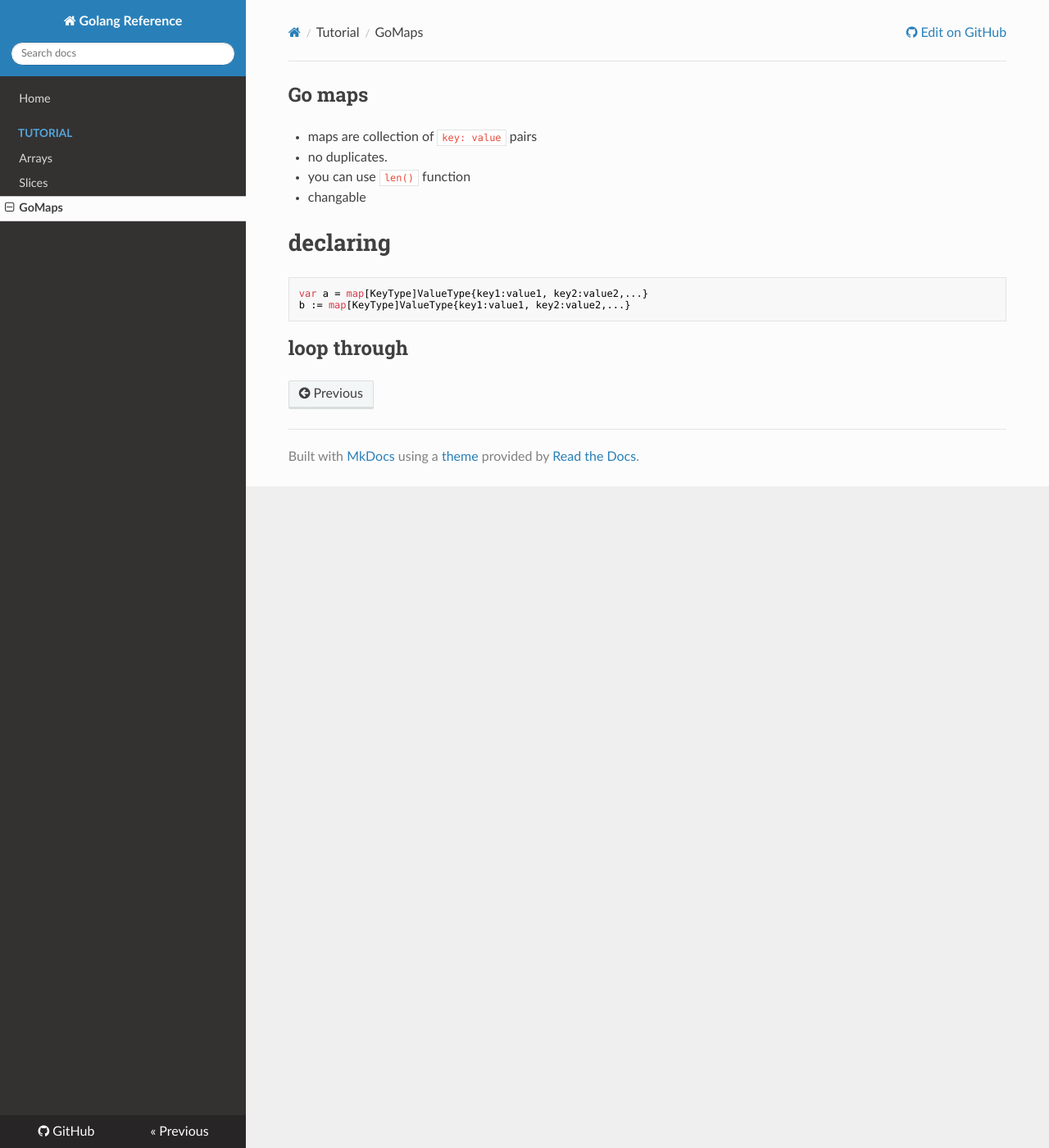
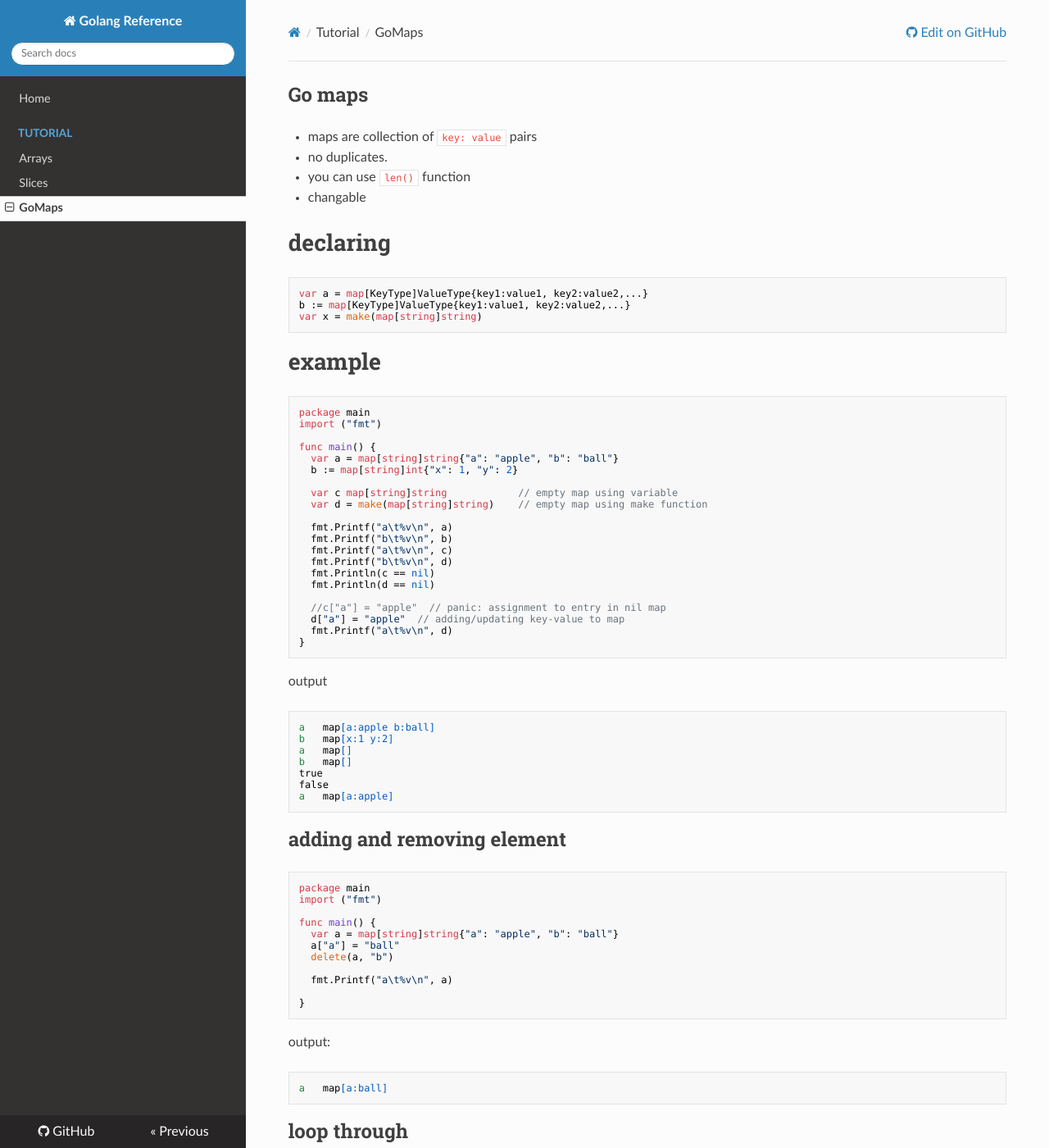
Before and after one commit to rmechi/go, an MkDocs documentation site: the page built from docs/go/maps.md, in a window 1280 px wide and 1400 px high. Shown: the whole window at 82% size. Built offline with MkDocs 1.6.1, drawn with Linux system fonts in a browser that asks for light colours; nearby versions of some CDN libraries; some of the changed text lies outside the part shown.

Commit message:
initial commit

````diff
--- a/docs/go/maps.md
+++ b/docs/go/maps.md
@@ -10,7 +10,73 @@
 ```
 var a = map[KeyType]ValueType{key1:value1, key2:value2,...}
 b := map[KeyType]ValueType{key1:value1, key2:value2,...}
+var x = make(map[string]string)
+```
+
+# example
+```
+package main
+import ("fmt")
+
+func main() {
+  var a = map[string]string{"a": "apple", "b": "ball"}
+  b := map[string]int{"x": 1, "y": 2}
+
+  var c map[string]string            // empty map using variable
+  var d = make(map[string]string)    // empty map using make function
+
+  fmt.Printf("a\t%v\n", a)
+  fmt.Printf("b\t%v\n", b)
+  fmt.Printf("a\t%v\n", c)
+  fmt.Printf("b\t%v\n", d)
+  fmt.Println(c == nil)
+  fmt.Println(d == nil)
+
+  //c["a"] = "apple"  // panic: assignment to entry in nil map
+  d["a"] = "apple"  // adding/updating key-value to map
+  fmt.Printf("a\t%v\n", d)
+}
+```
+
+output
+```
+a	map[a:apple b:ball]
+b	map[x:1 y:2]
+a	map[]
+b	map[]
+true
+false
+a	map[a:apple]
+```
+
+
+## adding and removing element
+```
+package main
+import ("fmt")
+
+func main() {
+  var a = map[string]string{"a": "apple", "b": "ball"}
+  a["a"] = "ball"
+  delete(a, "b")
+
+  fmt.Printf("a\t%v\n", a)
+
+}
+```
+output:
+```
+a	map[a:ball]
 ```
 
 
 ## loop through
+
+
+## merge
+no builtin func.
+```
+for k, v := range b {
+    a[k] = v
+}
+```
````
